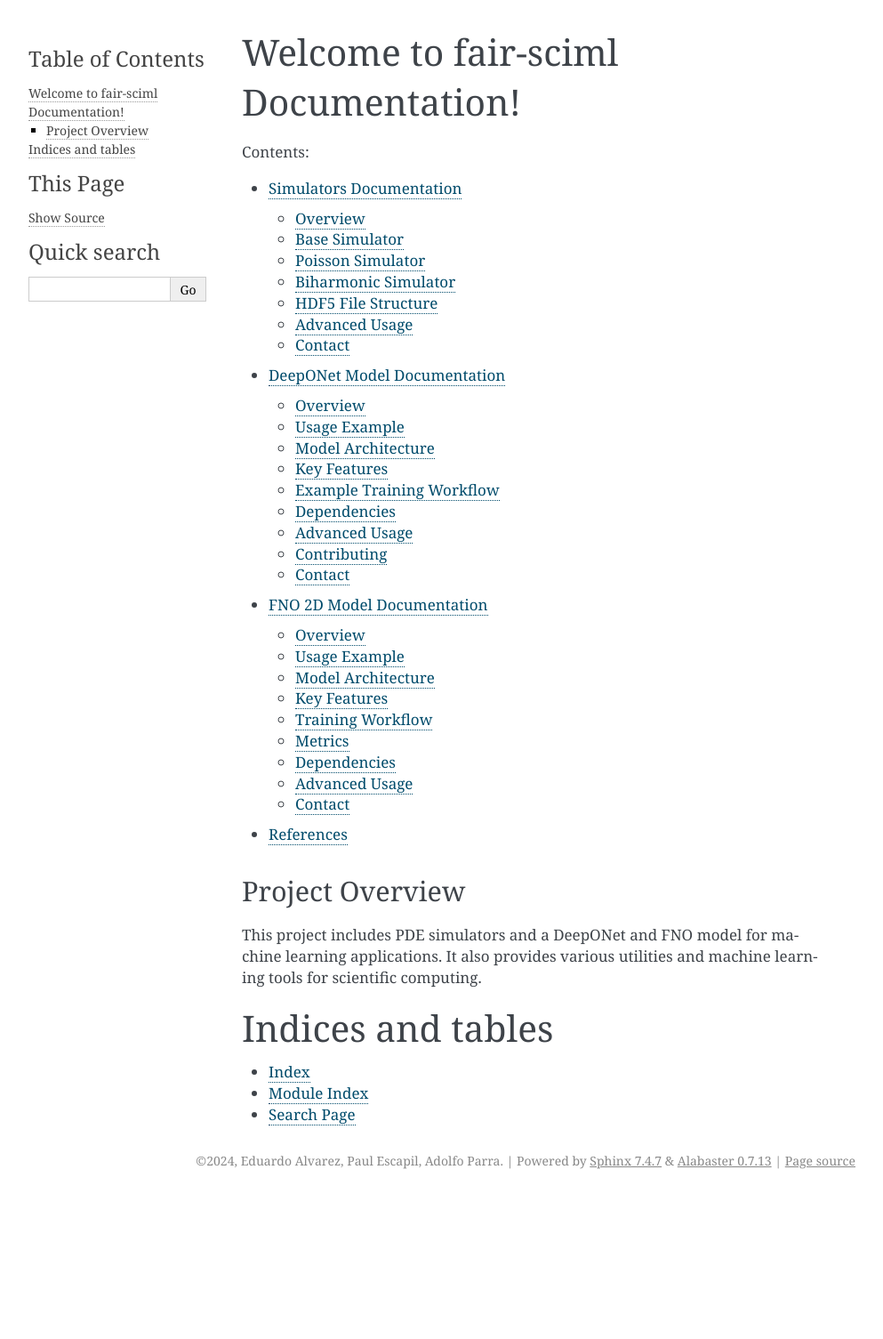
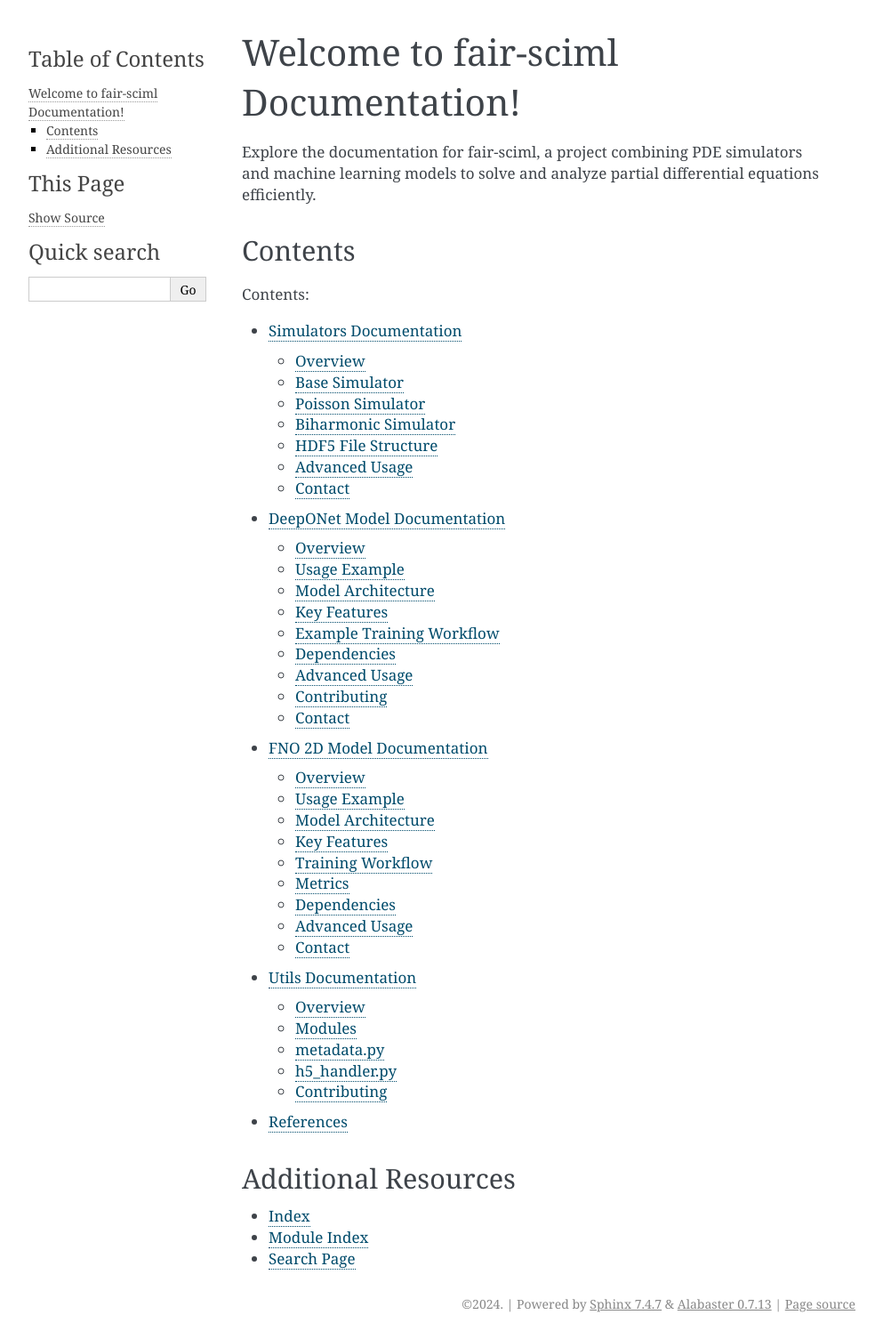
Before and after one commit to pescap/fair-sciml, a Sphinx documentation site: the page built from docs/index.rst, in a window 1280 px wide. Shown: the whole page at 89% size, without its empty margins (148-1141 px from the left). Built offline with Sphinx 7.4.7, drawn with Linux system fonts in a browser that asks for light colours; before the commit the page ends 1344 px from its top, so only the background shows below that.

Commit message:
Simplified ReadTheDocs Documentation

```diff
--- a/docs/conf.py
+++ b/docs/conf.py
@@ -1,30 +1,20 @@
 import os
 import sys
 
-# Recursively add all subdirectories in 'src' to the Python path
-src_path = os.path.abspath("../src")
-for root, dirs, _ in os.walk(src_path):
-    sys.path.insert(0, root)
+# Add source directory to the Python path
+sys.path.insert(0, os.path.abspath("../src"))
 
 # -- Project information -----------------------------------------------------
 project = "fair-sciml"
-copyright = "2024, Eduardo Alvarez, Paul Escapil, Adolfo Parra"
+copyright = "2024"
 author = "Eduardo Alvarez, Paul Escapil, Adolfo Parra"
 release = "1.0"
 
 # -- General configuration ---------------------------------------------------
-extensions = [
-    "sphinx.ext.autodoc",
-    "sphinx.ext.napoleon",
-    "sphinx.ext.autosummary",
-    "sphinx.ext.viewcode",
-    "sphinx_autodoc_typehints",
-]
+extensions = ["sphinx.ext.autodoc", "sphinx.ext.napoleon"]
 
-autosummary_generate = True  # Automatically generate summary tables
-autodoc_default_options = {
-    "members": True,
-    "undoc-members": True,
-    "private-members": False,
-    "show-inheritance": True,
-}
+# Specify the master doc (entry point of your documentation)
+master_doc = "index"
+
+# Options for HTML output
+html_theme = "alabaster"  # Use a lightweight theme
--- a/docs/index.rst
+++ b/docs/index.rst
@@ -1,22 +1,24 @@
 Welcome to fair-sciml Documentation!
 ====================================
+
+Explore the documentation for fair-sciml, a project combining PDE simulators and machine learning models to solve and analyze partial differential equations efficiently.
+
+Contents
+--------
 
 .. toctree::
    :maxdepth: 2
    :caption: Contents:
 
-   simulators
-   deeponet
-   fno
-   references
+   simulators.rst
+   deeponet.rst
+   fno.rst
+   utils.rst
+   references.rst
 
-Project Overview
-----------------
+Additional Resources
+---------------------
 
-This project includes PDE simulators and a DeepONet and FNO model for machine learning applications. It also provides various utilities and machine learning tools for scientific computing.
-
-Indices and tables
-==================
 * :ref:`genindex`
 * :ref:`modindex`
 * :ref:`search`
--- a/docs/requirements.txt
+++ b/docs/requirements.txt
@@ -1,4 +1,2 @@
 sphinx>=4.3.2
 sphinx-rtd-theme
-myst-parser
-sphinxcontrib-bibtex
```
Also changed, not shown: docs/source/ml.rst (deleted, +0 -21 lines), docs/source/modules.rst (deleted, +0 -9 lines), docs/source/simulators.rst (deleted, +0 -37 lines), docs/source/utils.rst (deleted, +0 -29 lines), 1 other file.
